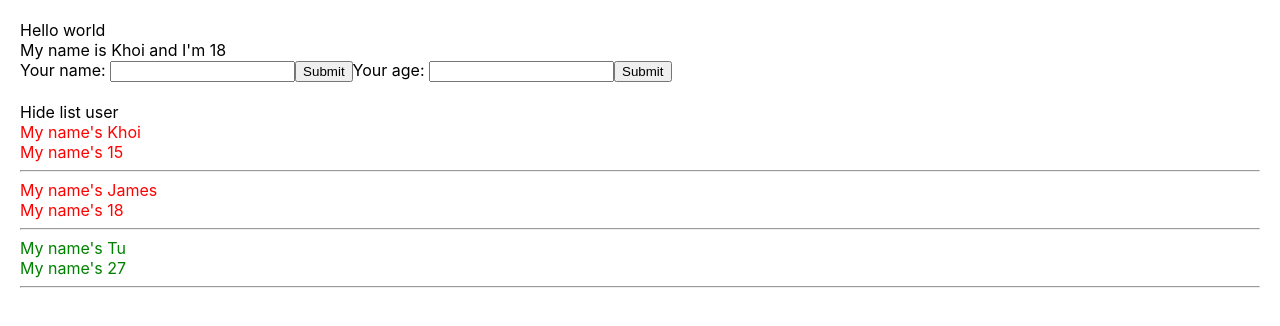
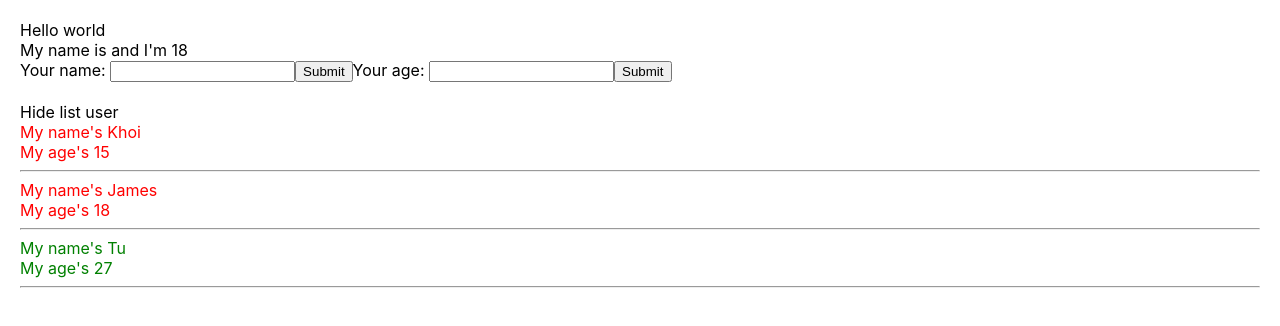
Before and after one commit to leminhkhoi-james/test-demo-react, a React (Create React App) app: page / in a window 1280 px wide. Shown: the top 326 px of the page. Built offline with nearby package versions, Linux system fonts and the light colour scheme.

Commit message:
useEffect Hook

```diff
--- a/src/components/AddUserInfo.js
+++ b/src/components/AddUserInfo.js
@@ -1,46 +1,39 @@
-import React from "react";
-class AddUserInfo extends React.Component {
-  state = {
-    name: 'Khoi',
-    address: 'hcm',
-    age: 18,
-  };
+import React, { useState } from "react";
+const AddUserInfo = (props) => {
+  const [name, setName] = useState('')
+  const [address, setAddress] = useState('hcm')
+  const [age, setAge] = useState(18)
 
-  handleOnChangeInput = (event) => {
-    this.setState({
-      name: event.target.value
-    })
+
+  const handleOnChangeInput = (event) => {
+    setName(event.target.value)
   }
 
-  handleOnChangeAge = (event) => {
-    this.setState({
-      age: event.target.value
-    })
+  const handleOnChangeAge = (event) => {
+    setAge(event.target.value)
   }
-  handleOnSubmit = (event) => {
+  const handleOnSubmit = (event) => {
     event.preventDefault()
   }
 
-  render() {
   return (
     <div>
-        My name is {this.state.name} and I'm {this.state.age}
-        <form onSubmit={(event) => this.handleOnSubmit(event)}>
+      My name is {name} and I'm {age}
+      <form onSubmit={(event) => handleOnSubmit(event)}>
         <label>Your name: </label>
         <input type="text"
-            onChange={(event) => this.handleOnChangeInput(event)}
+          onChange={(event) => handleOnChangeInput(event)}
         />
         <button>Submit</button>
 
 
         <label>Your age: </label>
         <input type="text"
-            onChange={(event) => this.handleOnChangeAge(event)}
+          onChange={(event) => handleOnChangeAge(event)}
         />
         <button>Submit</button>
       </form>
     </div>
   )
 }
-}
 export default AddUserInfo;
--- a/src/components/DisplayInfo.js
+++ b/src/components/DisplayInfo.js
@@ -1,4 +1,4 @@
-import React, { useState } from "react";
+import React, { useEffect, useState } from "react";
 import './DisplayInfo.scss';
 // class DisplayInfo extends React.Component {
 
@@ -17,6 +17,14 @@ const DisplayInfo = (props) => {
     const handleShowHideListUser = () => {
         setShowHideListUser(!isShowHideListUser)
     }
+
+    useEffect(
+        () => {
+            if (listUsers.length === 0) {
+                alert('You deleted all the users')
+            }
+            console.log('call useEffect')
+        }, [listUsers])
     return (
 
         <div>
@@ -31,7 +39,7 @@ const DisplayInfo = (props) => {
                         return (
                             <div key={user.id} className={user.age > 18 ? "green" : "red"}>
                                 <div>My name's {user.name} </div>
-                                <div>My name's {user.age} </div>
+                                <div>My age's {user.age} </div>
                                 <hr />
                             </div>
                         )
--- a/src/components/MyComponent.js
+++ b/src/components/MyComponent.js
@@ -1,33 +1,30 @@
 //class component
 //function component
-import React from "react";
+import React, { useState } from "react";
 import AddUserInfo from "./AddUserInfo";
 import DisplayInfo from "./DisplayInfo";
-class MyComponent extends React.Component {
-  state = {
-    listUsers: [
+const MyComponent = (props) => {
+  const [listUsers, setListUsers] = useState([
     { id: 1, name: 'Khoi', age: 15 },
     { id: 2, name: 'James', age: 18 },
     { id: 3, name: 'Tu', age: 27 },
 
-    ]
-  }
+  ])
 
-  handleAddNewUser = () => {
+  const handleAddNewUser = () => {
     alert('me')
   }
   // JSX
-  render() {
+
   return (
     <>
       <AddUserInfo />
       <br />
-        <DisplayInfo listUsers={this.state.listUsers}
-          handleAddNewUser={this.handleAddNewUser}
+      <DisplayInfo listUsers={listUsers}
+        handleAddNewUser={handleAddNewUser}
       />
     </>
   );
 }
-}
 
 export default MyComponent;
```
Lines whose indentation alone changed are shown as unchanged.
